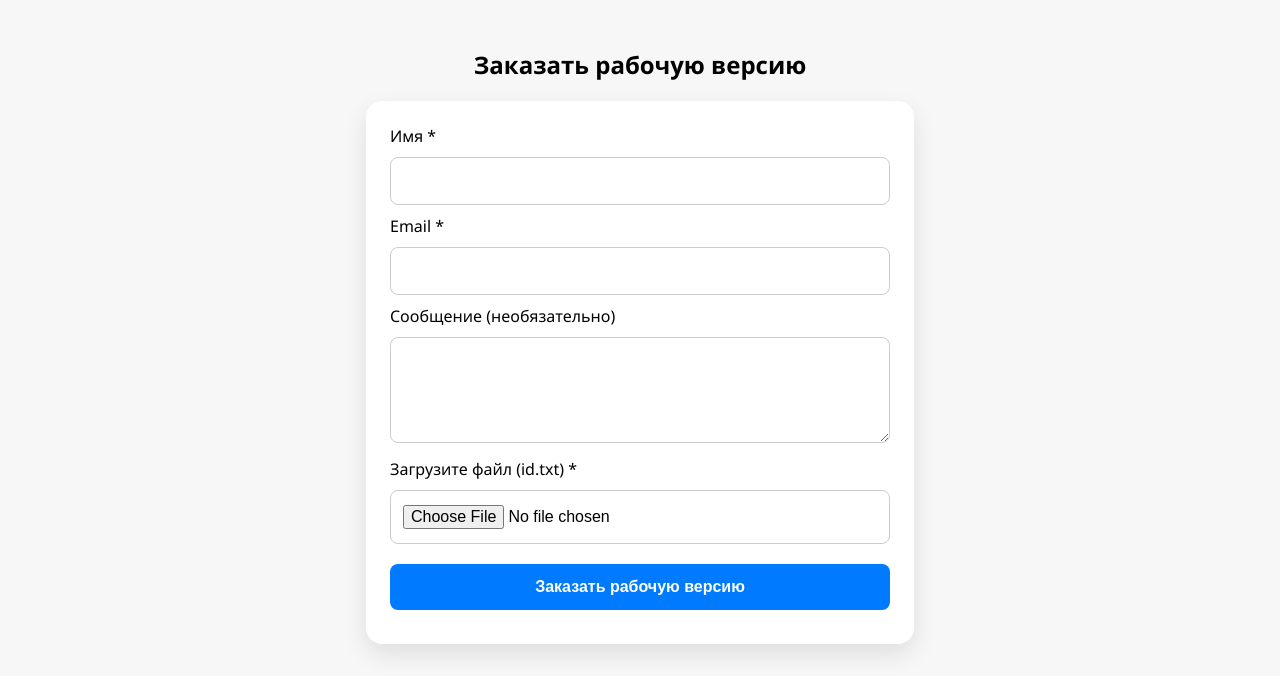
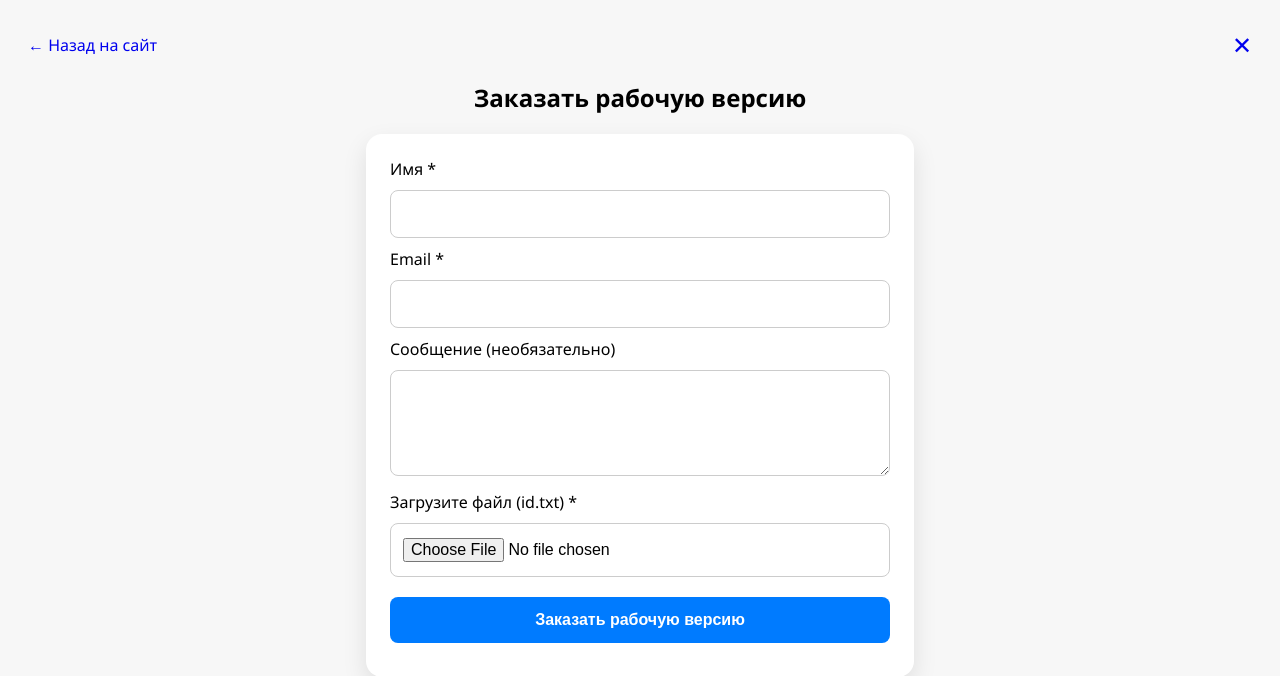
Before and after one commit to website2020/kandval-backend, a Flask app: page / in a window 1280 px wide. Shown: the top 676 px of the page. Run offline with Flask 3, Linux system fonts and the light colour scheme.

Commit message:
шаблон формы

```diff
--- a/templates/form.html
+++ b/templates/form.html
@@ -123,6 +123,14 @@
 
 </head>
 <body>
+
+<div style="display: flex; justify-content: space-between; align-items: center; margin-bottom: 20px;">
+  <a href="https://kandval.com" style="font-size: 16px; text-decoration: none;">← Назад на сайт</a>
+  <a href="https://kandval.com" style="font-size: 24px; text-decoration: none;">✕</a>
+</div>
+
+
+
 <h2 style="text-align:center;">Заказать рабочую версию</h2>
 <form id="orderForm" action="/" method="post" enctype="multipart/form-data">
   <label for="name">Имя *</label>
```
